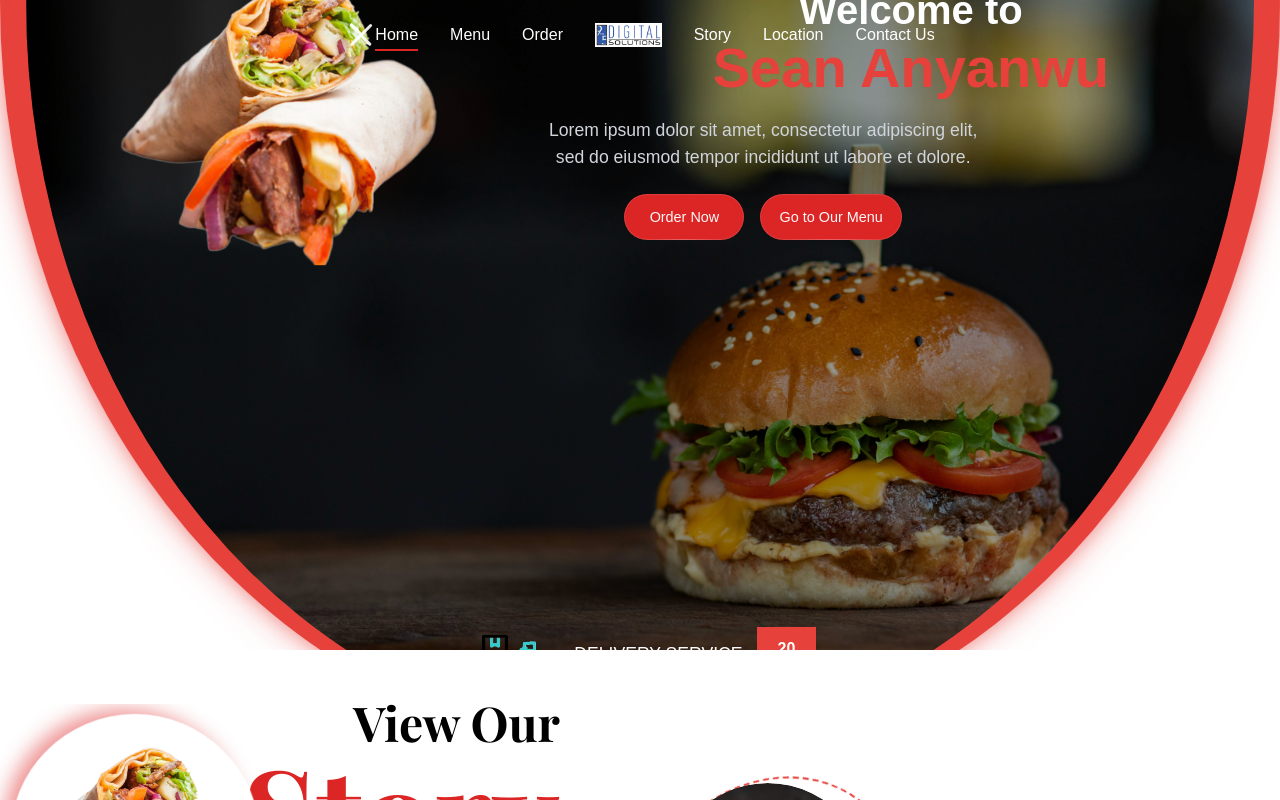
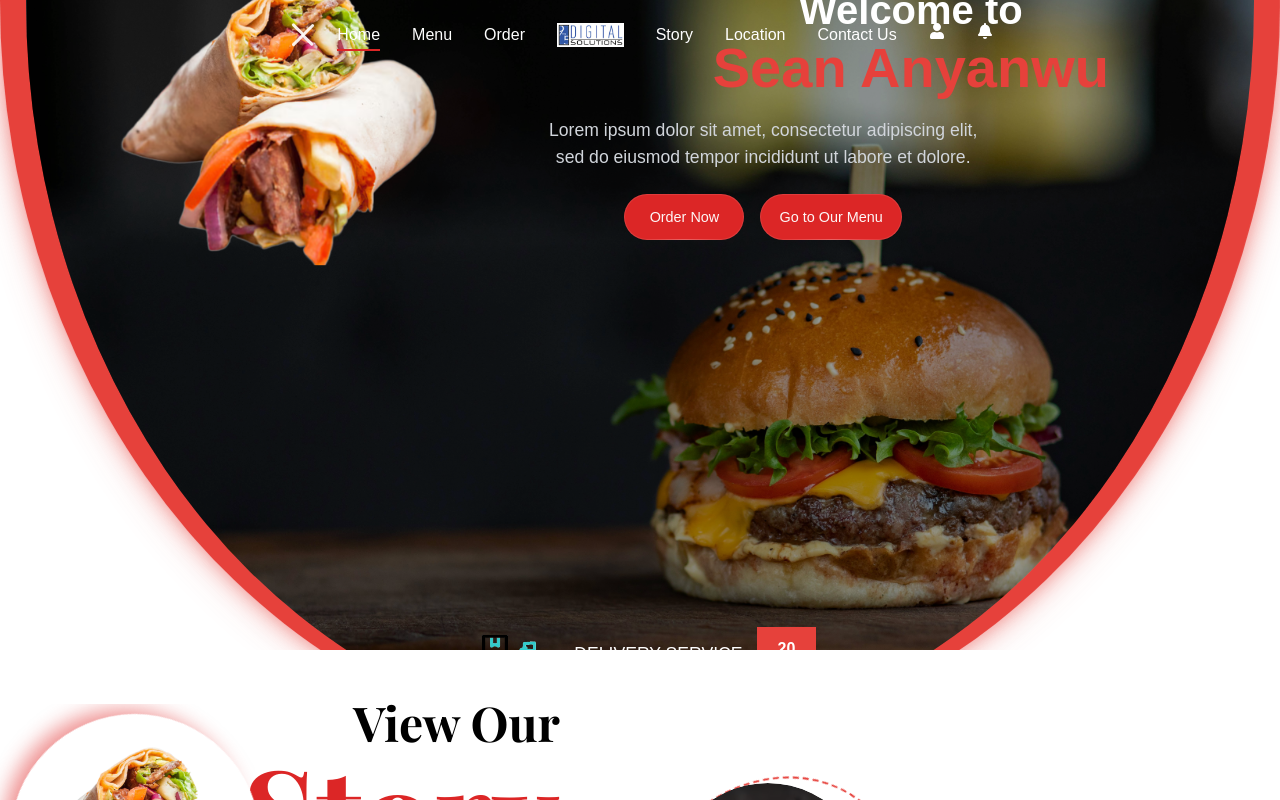
Before and after one commit to muhammadareeb01/restrauntassignment, a React (Create React App) app: page / in a window 1280 px wide. Shown: the top 800 px of the page. Built offline with nearby package versions, Linux system fonts and the light colour scheme.

Commit message:
'updated'

```diff
--- a/src/components/Navbar/navbar.jsx
+++ b/src/components/Navbar/navbar.jsx
@@ -1,5 +1,6 @@
 import React, { useState, useEffect } from "react";
 import { motion, AnimatePresence } from "framer-motion";
+import { FaUser, FaBell } from "react-icons/fa"; // Import icons from react-icons
 import NavLink from "../../ui/navbarlink";
 import logo from "../../assets/logo.jpg";
 import "../../styles/navbar.css";
@@ -8,7 +9,7 @@ function Navbar() {
   const [isOpen, setIsOpen] = useState(true);
   const [activeLink, setActiveLink] = useState("/");
   const [isVisible, setIsVisible] = useState(true);
-  const [isAtTop, setIsAtTop] = useState(true); // New state to track if at top
+  const [isAtTop, setIsAtTop] = useState(true);
   const [lastScrollY, setLastScrollY] = useState(0);
 
   const toggleMenu = () => {
@@ -30,14 +31,12 @@ function Navbar() {
     const handleScroll = () => {
       const currentScrollY = window.scrollY;
 
-      // Update visibility based on scroll direction
       if (currentScrollY > lastScrollY && currentScrollY > 70) {
         setIsVisible(false);
       } else {
         setIsVisible(true);
       }
 
-      // Update background state based on scroll position
       if (currentScrollY <= 70) {
         setIsAtTop(true);
       } else {
@@ -64,6 +63,8 @@ function Navbar() {
     { href: "/story", label: "Story" },
     { href: "/location", label: "Location" },
     { href: "/contact", label: "Contact Us" },
+    { href: "/profile", label: <FaUser className="navbar-icon" />, isIcon: true }, // User icon
+    { href: "/notifications", label: <FaBell className="navbar-icon" />, isIcon: true }, // Notification icon
   ];
 
   const linkVariants = {
@@ -96,7 +97,7 @@ function Navbar() {
     <nav
       className={`navbar w-full ${
         isVisible ? "visible" : "hidden"
-      } ${isAtTop ? "at-top" : "scrolled"}`} // Add class based on scroll position
+      } ${isAtTop ? "at-top" : "scrolled"}`}
     >
       <div className="navbar-container max-w-7xl mx-auto px-4 sm:px-6 lg:px-8 relative">
         <label htmlFor="check" className={`navbar-hamburger-wrapper ${isOpen ? "open" : "closed"}`}>
@@ -141,6 +142,7 @@ function Navbar() {
                     href={link.href}
                     isActive={activeLink === link.href}
                     onClick={() => handleLinkClick(link.href)}
+                    className={link.isIcon ? "navbar-icon-link" : ""}
                   >
                     {link.label}
                   </NavLink>
@@ -165,7 +167,9 @@ function Navbar() {
                   href={link.href}
                   isActive={activeLink === link.href}
                   onClick={() => handleLinkClick(link.href)}
-                  className="text-white text-lg font-medium hover:text-red-600 transition-colors"
+                  className={`${
+                    link.isIcon ? "navbar-icon-link" : "text-white text-lg font-medium hover:text-red-600 transition-colors"
+                  } ${link.isIcon ? "flex items-center" : ""}`}
                 >
                   {link.label}
                 </NavLink>
--- a/src/styles/navbar.css
+++ b/src/styles/navbar.css
@@ -44,6 +44,7 @@
   width: 30px;
   cursor: pointer;
   z-index: 20;
+  margin-right:20px;
 }
 
 .navbar-hamburger-wrapper.closed {
```
